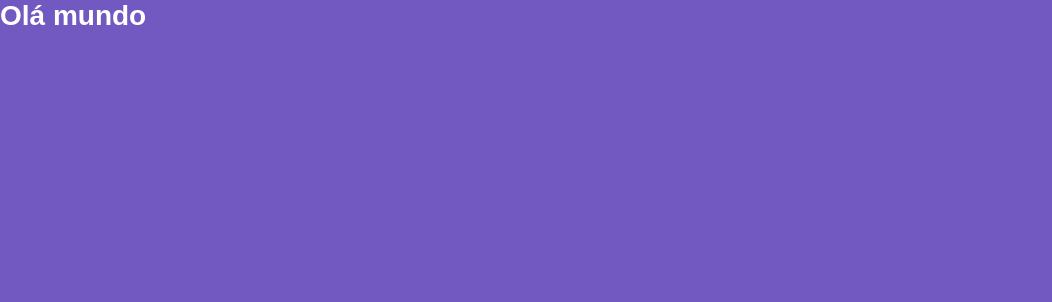
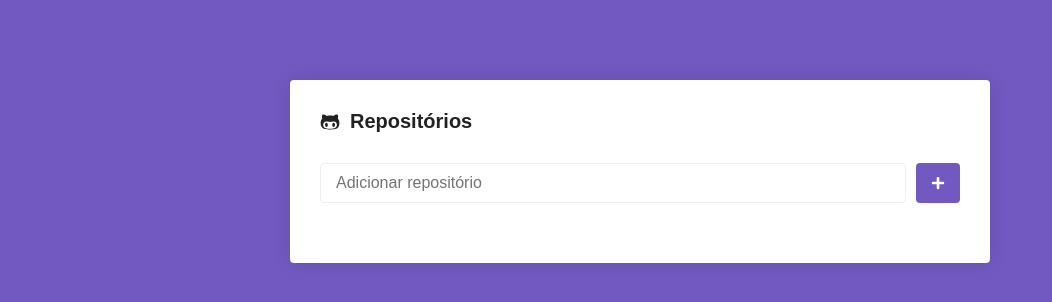
Before and after one commit to pablo87f/bootcamp-gostack-desafio-05, a React (Create React App) app: page / in a window 1280 px wide. Shown: the top 302 px of the page, without its empty margins (0-1052 px from the left). Built offline with nearby package versions, Linux system fonts and the light colour scheme.

Commit message:
feat(): - Criando listagem de repositorios

```diff
--- a/package.json
+++ b/package.json
@@ -6,8 +6,10 @@
     "@testing-library/jest-dom": "^4.2.4",
     "@testing-library/react": "^9.3.2",
     "@testing-library/user-event": "^7.1.2",
+    "axios": "^0.19.2",
     "react": "^16.13.0",
     "react-dom": "^16.13.0",
+    "react-icons": "^3.9.0",
     "react-router-dom": "^5.1.2",
     "react-scripts": "3.4.0",
     "styled-components": "^5.0.1"
--- a/src/pages/Main/index.js
+++ b/src/pages/Main/index.js
@@ -1,7 +1,77 @@
-import React from 'react';
+import React, { Component } from 'react';
+import { FaGithubAlt, FaPlus, FaSpinner } from 'react-icons/fa';
+import { Container, Form, SubmitButton, List } from './styles';
 
-import { Title } from './styles';
+import api from '../../services/api';
 
-export default function Main() {
-    return <Title>Olá mundo</Title>;
+export default class Main extends Component {
+    constructor() {
+        super();
+        this.state = {
+            newRepo: '',
+            repositories: [],
+            loading: false,
+        };
+    }
+
+    handleInputChange = e => {
+        this.setState({ newRepo: e.target.value });
+    };
+
+    handleSubmit = async e => {
+        e.preventDefault();
+
+        this.setState({ loading: true });
+
+        const { newRepo, repositories } = this.state;
+
+        const response = await api.get(`/repos/${newRepo}`);
+
+        const data = {
+            name: response.data.full_name,
+        };
+
+        this.setState({
+            repositories: [...repositories, data],
+            newRepo: '',
+            loading: false,
+        });
+    };
+
+    render() {
+        const { newRepo, repositories, loading } = this.state;
+
+        return (
+            <Container>
+                <h1>
+                    <FaGithubAlt />
+                    Repositórios
+                </h1>
+
+                <Form onSubmit={this.handleSubmit}>
+                    <input
+                        type="text"
+                        placeholder="Adicionar repositório"
+                        value={newRepo}
+                        onChange={this.handleInputChange}
+                    />
+                    <SubmitButton loading={loading}>
+                        {loading ? (
+                            <FaSpinner color="#fff" size={14} />
+                        ) : (
+                            <FaPlus color="#FFF" size={14} />
+                        )}
+                    </SubmitButton>
+                </Form>
+                <List>
+                    {repositories.map(repository => (
+                        <li key={repository.name}>
+                            <span>{repository.name}</span>
+                            <a href="">Detalhe</a>
+                        </li>
+                    ))}
+                </List>
+            </Container>
+        );
+    }
 }
--- a/src/pages/Main/styles.js
+++ b/src/pages/Main/styles.js
@@ -1,5 +1,98 @@
-import styled from 'styled-components';
+import styled, { keyframes, css } from 'styled-components';
 
 export const Title = styled.h1`
     color: #fff;
 `;
+
+export const Container = styled.div`
+    max-width: 700px;
+    background: #fff;
+    border-radius: 4px;
+    box-shadow: 0 0 20px rgba(0, 0, 0, 0.1);
+    padding: 30px;
+    margin: 80px auto;
+
+    h1 {
+        font-size: 20px;
+        display: flex;
+        flex-direction: row;
+        align-items: center;
+
+        svg {
+            margin-right: 10px;
+        }
+    }
+`;
+
+export const Form = styled.form`
+    margin-top: 30px;
+    display: flex;
+    flex-direction: row;
+
+    input {
+        flex: 1;
+        border: 1px solid #eee;
+        padding: 10px 15px;
+        border-radius: 4px;
+        font-size: 16px;
+    }
+`;
+
+const rotate = keyframes`
+    from {
+        transform: rotate(0deg);
+    }
+
+    to {
+        transform: rotate(360deg);
+    }
+`;
+
+export const SubmitButton = styled.button.attrs(props => ({
+    type: 'submit',
+    disabled: props.loading,
+}))`
+    background: #7159c1;
+    border: 0;
+    padding: 0 15px;
+    margin-left: 10px;
+    border-radius: 4px;
+
+    display: flex;
+    justify-content: center;
+    align-items: center;
+
+    &[disabled] {
+        cursor: not-allowed;
+        opacity: 0.6;
+    }
+
+    ${props =>
+        props.loading &&
+        css`
+            svg {
+                animation: ${rotate} 2s linear infinite;
+            }
+        `}
+`;
+
+export const List = styled.ul`
+    list-style: none;
+    margin-top: 30px;
+
+    li {
+        padding: 15px 0;
+        display: flex;
+        flex-direction: row;
+        justify-content: space-between;
+        align-items: center;
+        & + li {
+            border-top: 1px solid #eee;
+        }
+
+        a {
+            color: #7159c1;
+            text-decoration: none;
+        }
+    }
+`;
--- /dev/null
+++ b/src/services/api.js
@@ -0,0 +1,7 @@
+import axios from 'axios';
+
+const api = axios.create({
+    baseURL: 'https://api.github.com',
+});
+
+export default api;
```
Also changed, not shown: 1 other file (tests, documents, lock files or other folders).
